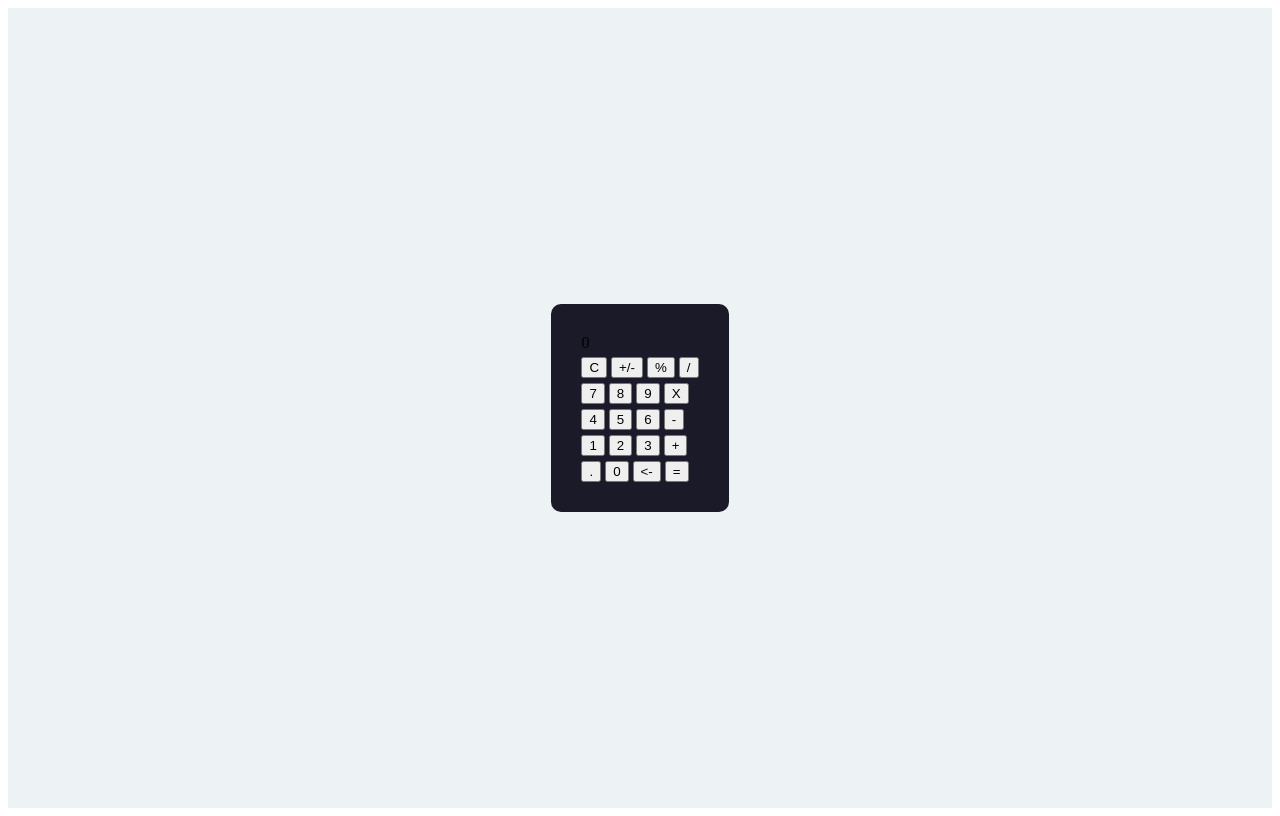
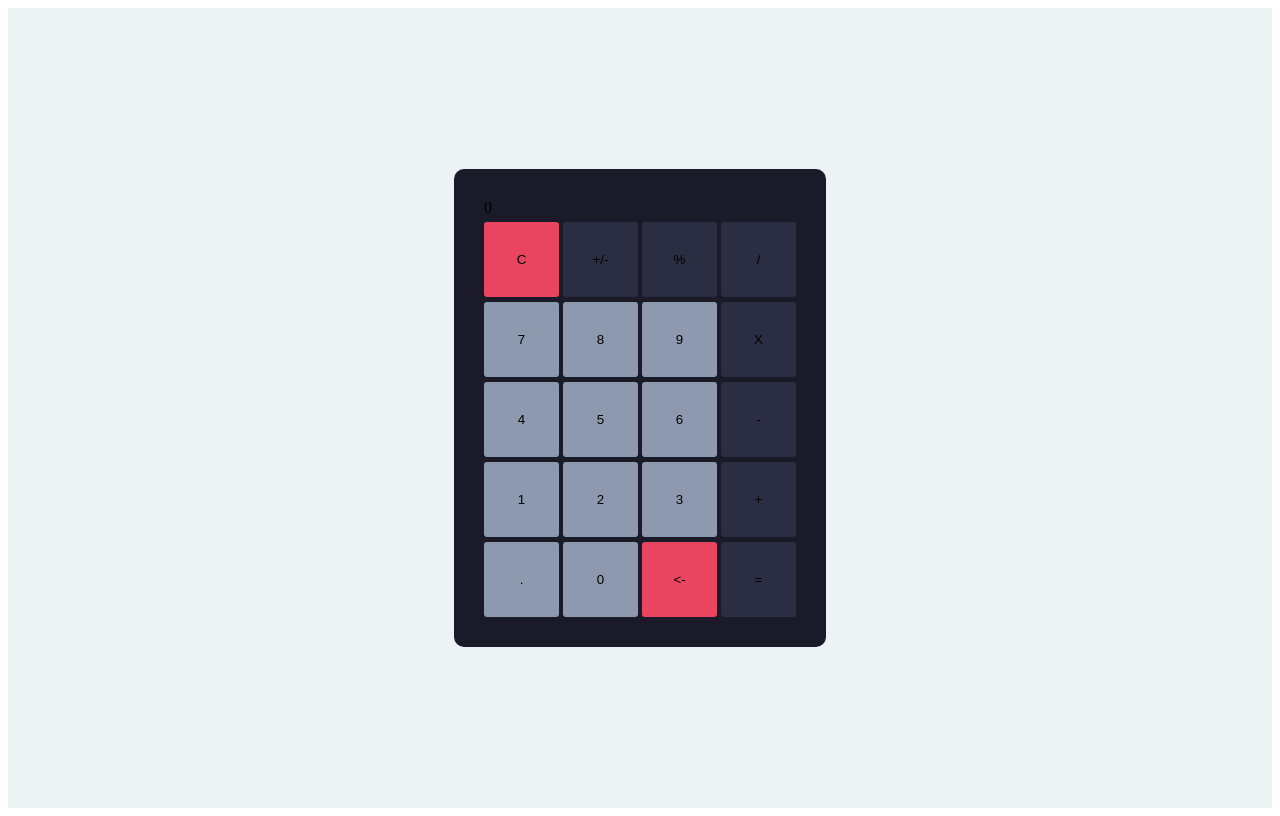
Before and after one commit to y0k0r/odin-calculator, a plain HTML site: page index.html in a window 1280 px wide. Drawn offline with Linux system fonts and the light colour scheme.

Commit message:
feat: add button styling for calculator keys
- Added base button styling(size, shape, background)
- Applied a darker background to the operator buttons
- Applied a coral background to the clear and backspace buttons

```diff
--- a/css/style.css
+++ b/css/style.css
@@ -14,3 +14,25 @@
   gap: 5px;
   border-radius: 10px;
 }
+
+/* ------------
+ *   Buttons
+ * ------------
+ */
+
+.btn {
+  height: 75px;
+  width: 75px;
+  border: none;
+  border-radius: 3px;
+  background: #8d99ae;
+}
+
+.btn-secondary {
+  background: #2b2d42;
+}
+
+.btn-clear,
+.btn-backspace {
+  background:#e94560;
+}
```
